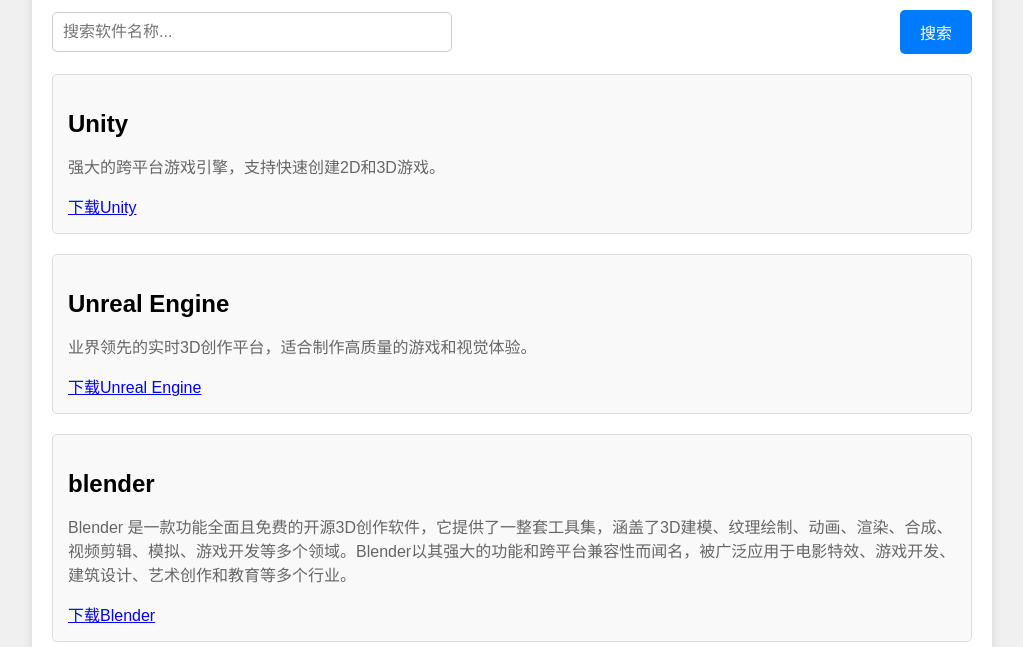
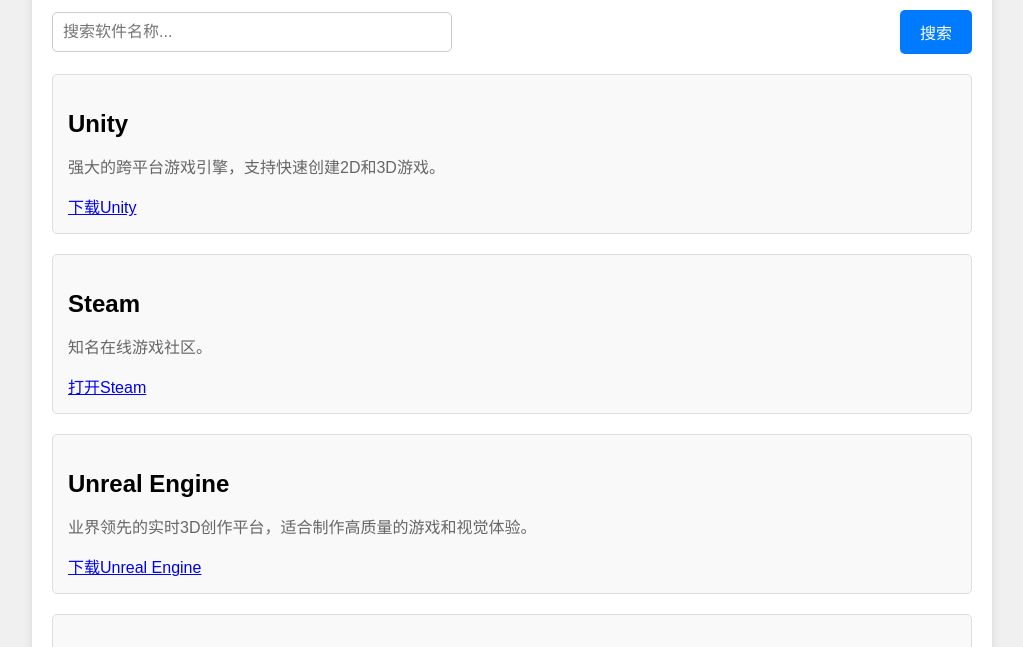
Before and after one commit to Annder13/Annder13.github.io, a plain HTML site: page Rono/index.html in a window 1280 px wide. Shown: the part 127-774 px from the top of the page, without its empty margins (128-1151 px from the left). Drawn offline with Linux system fonts and the light colour scheme.

Commit message:
Update index.html
增加卡片

```diff
--- a/Rono/index.html
+++ b/Rono/index.html
@@ -118,6 +118,11 @@
                 <a href="https://unity.cn/releases" target="_blank">下载Unity</a>
             </li>
             <li class="software-item">
+                <h2 class="title">Steam</h2>
+                <p class="description">知名在线游戏社区。</p>
+                <a href="https://store.steampowered.com/" target="_blank">打开Steam</a>
+            </li>
+            <li class="software-item">
                 <h2 class="title">Unreal Engine</h2>
                 <p class="description">业界领先的实时3D创作平台，适合制作高质量的游戏和视觉体验。</p>
                 <a href="https://www.unrealengine.com/zh-CN/download" target="_blank">下载Unreal Engine</a>
```
